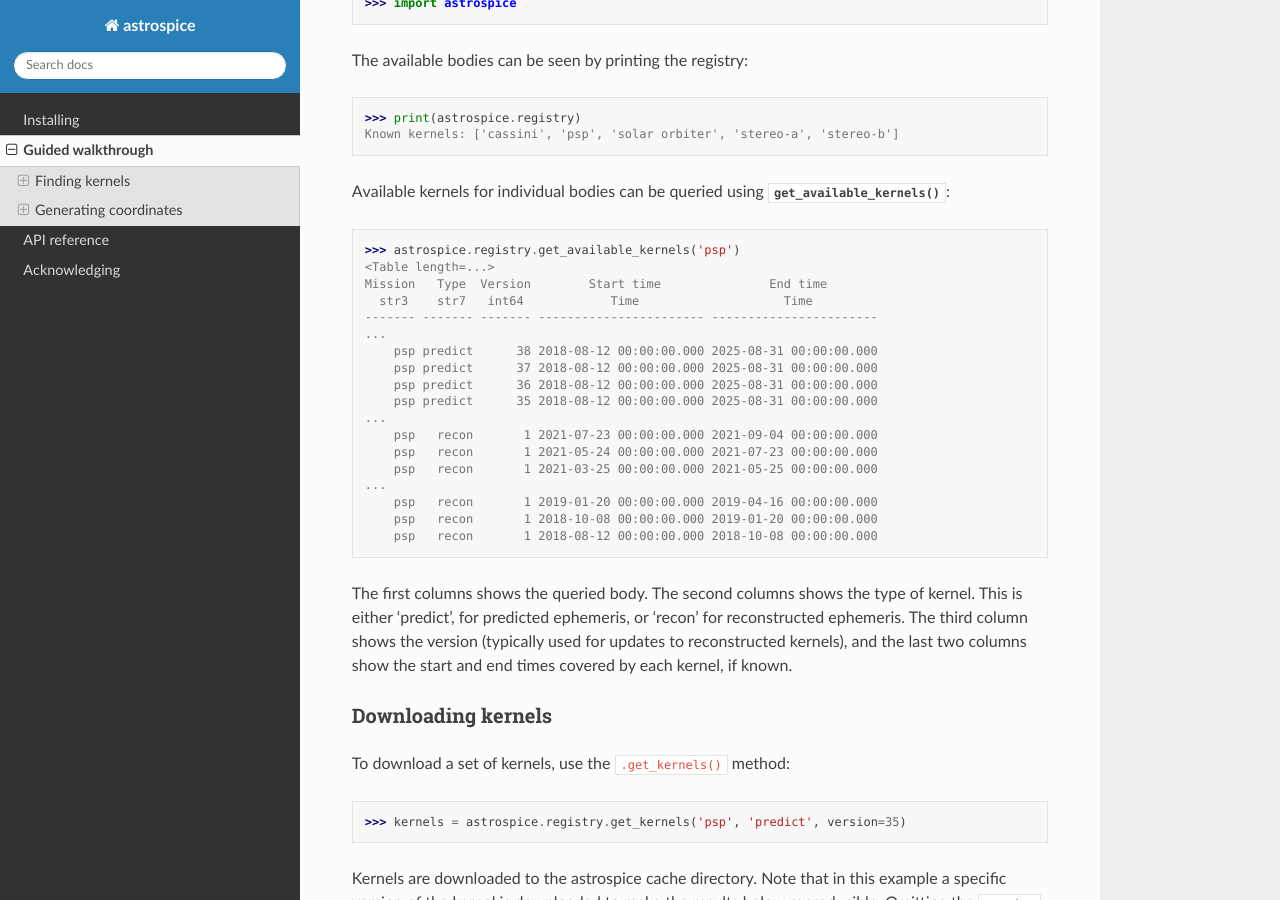
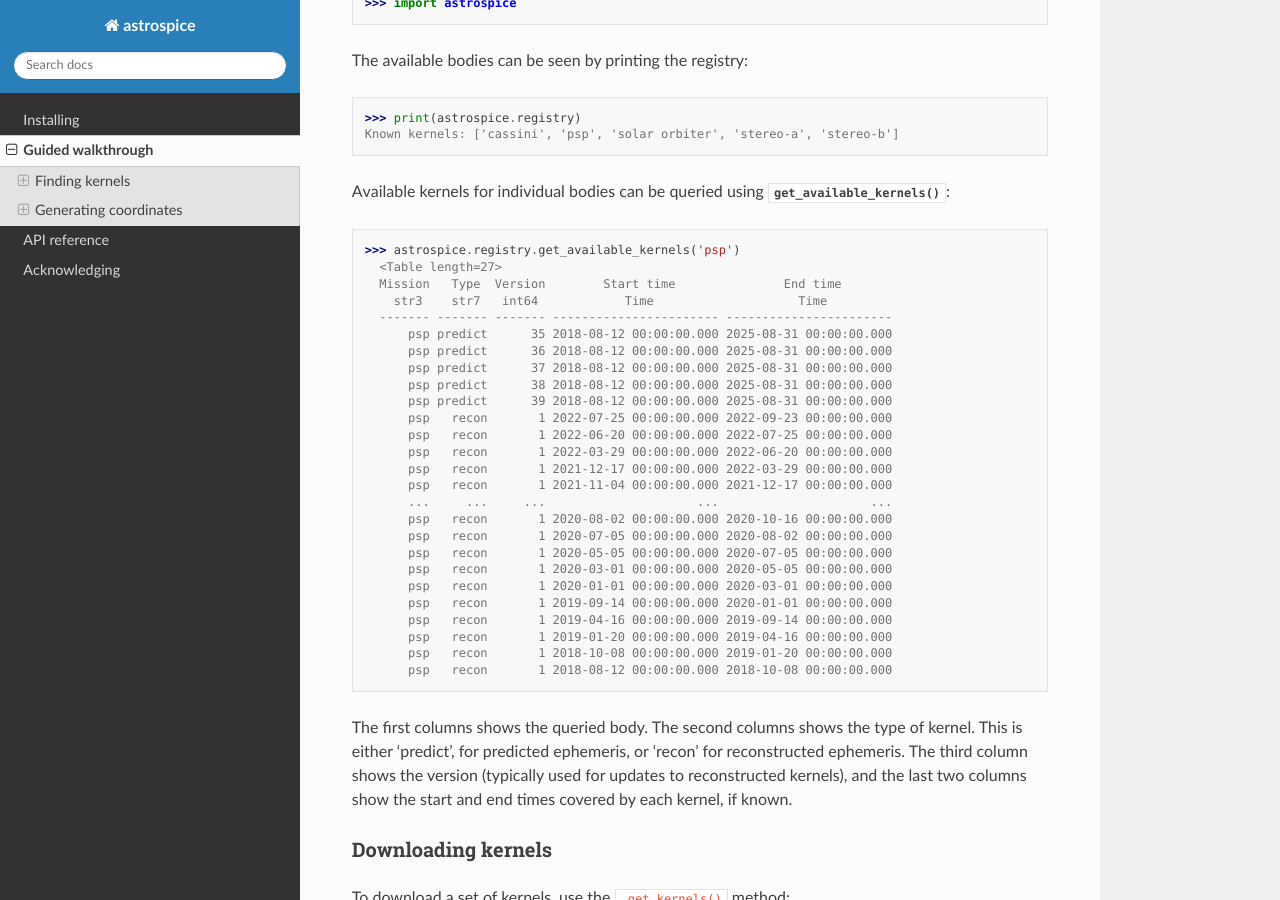
Before and after one commit to astrospice/astrospice, a Sphinx documentation site: the page built from docs/guide.rst, in a window 1280 px wide and 900 px high, scrolled down 501 px. Built offline with Sphinx 7.4.7 and the Read the Docs theme 2.0.0, drawn with Linux system fonts in a browser that asks for light colours; pages that are not in the unit, such as notebooks, are missing from menus; the version number could not be read and is left out.

Commit message:
Fix doctest

```diff
--- a/docs/guide.rst
+++ b/docs/guide.rst
@@ -28,23 +28,31 @@ Available kernels for individual bodies can be queried using
 :meth:`~astrospice.net.KernelRegistry.get_available_kernels`::
 
   >>> astrospice.registry.get_available_kernels('psp')
-  <Table length=...>
-  Mission   Type  Version        Start time               End time
-    str3    str7   int64            Time                    Time
-  ------- ------- ------- ----------------------- -----------------------
-  ...
-      psp predict      38 2018-08-12 00:00:00.000 2025-08-31 00:00:00.000
-      psp predict      37 2018-08-12 00:00:00.000 2025-08-31 00:00:00.000
-      psp predict      36 2018-08-12 00:00:00.000 2025-08-31 00:00:00.000
-      psp predict      35 2018-08-12 00:00:00.000 2025-08-31 00:00:00.000
-  ...
-      psp   recon       1 2021-07-23 00:00:00.000 2021-09-04 00:00:00.000
-      psp   recon       1 2021-05-24 00:00:00.000 2021-07-23 00:00:00.000
-      psp   recon       1 2021-03-25 00:00:00.000 2021-05-25 00:00:00.000
-  ...
-      psp   recon       1 2019-01-20 00:00:00.000 2019-04-16 00:00:00.000
-      psp   recon       1 2018-10-08 00:00:00.000 2019-01-20 00:00:00.000
-      psp   recon       1 2018-08-12 00:00:00.000 2018-10-08 00:00:00.000
+    <Table length=27>
+    Mission   Type  Version        Start time               End time
+      str3    str7   int64            Time                    Time
+    ------- ------- ------- ----------------------- -----------------------
+        psp predict      35 2018-08-12 00:00:00.000 2025-08-31 00:00:00.000
+        psp predict      36 2018-08-12 00:00:00.000 2025-08-31 00:00:00.000
+        psp predict      37 2018-08-12 00:00:00.000 2025-08-31 00:00:00.000
+        psp predict      38 2018-08-12 00:00:00.000 2025-08-31 00:00:00.000
+        psp predict      39 2018-08-12 00:00:00.000 2025-08-31 00:00:00.000
+        psp   recon       1 2022-07-25 00:00:00.000 2022-09-23 00:00:00.000
+        psp   recon       1 2022-06-20 00:00:00.000 2022-07-25 00:00:00.000
+        psp   recon       1 2022-03-29 00:00:00.000 2022-06-20 00:00:00.000
+        psp   recon       1 2021-12-17 00:00:00.000 2022-03-29 00:00:00.000
+        psp   recon       1 2021-11-04 00:00:00.000 2021-12-17 00:00:00.000
+        ...     ...     ...                     ...                     ...
+        psp   recon       1 2020-08-02 00:00:00.000 2020-10-16 00:00:00.000
+        psp   recon       1 2020-07-05 00:00:00.000 2020-08-02 00:00:00.000
+        psp   recon       1 2020-05-05 00:00:00.000 2020-07-05 00:00:00.000
+        psp   recon       1 2020-03-01 00:00:00.000 2020-05-05 00:00:00.000
+        psp   recon       1 2020-01-01 00:00:00.000 2020-03-01 00:00:00.000
+        psp   recon       1 2019-09-14 00:00:00.000 2020-01-01 00:00:00.000
+        psp   recon       1 2019-04-16 00:00:00.000 2019-09-14 00:00:00.000
+        psp   recon       1 2019-01-20 00:00:00.000 2019-04-16 00:00:00.000
+        psp   recon       1 2018-10-08 00:00:00.000 2019-01-20 00:00:00.000
+        psp   recon       1 2018-08-12 00:00:00.000 2018-10-08 00:00:00.000
 
 The first columns shows the queried body. The second columns shows the type
 of kernel. This is either 'predict', for predicted ephemeris, or 'recon' for
--- a/setup.cfg
+++ b/setup.cfg
@@ -54,6 +54,7 @@ filterwarnings =
     # Being rasied by numpy
     ignore:The distutils package is deprecated and slated for removal
     ignore:The distutils.sysconfig module is deprecated
+    ignore:.*function BaseEventLoop
 markers =
   remote_data
 
```
